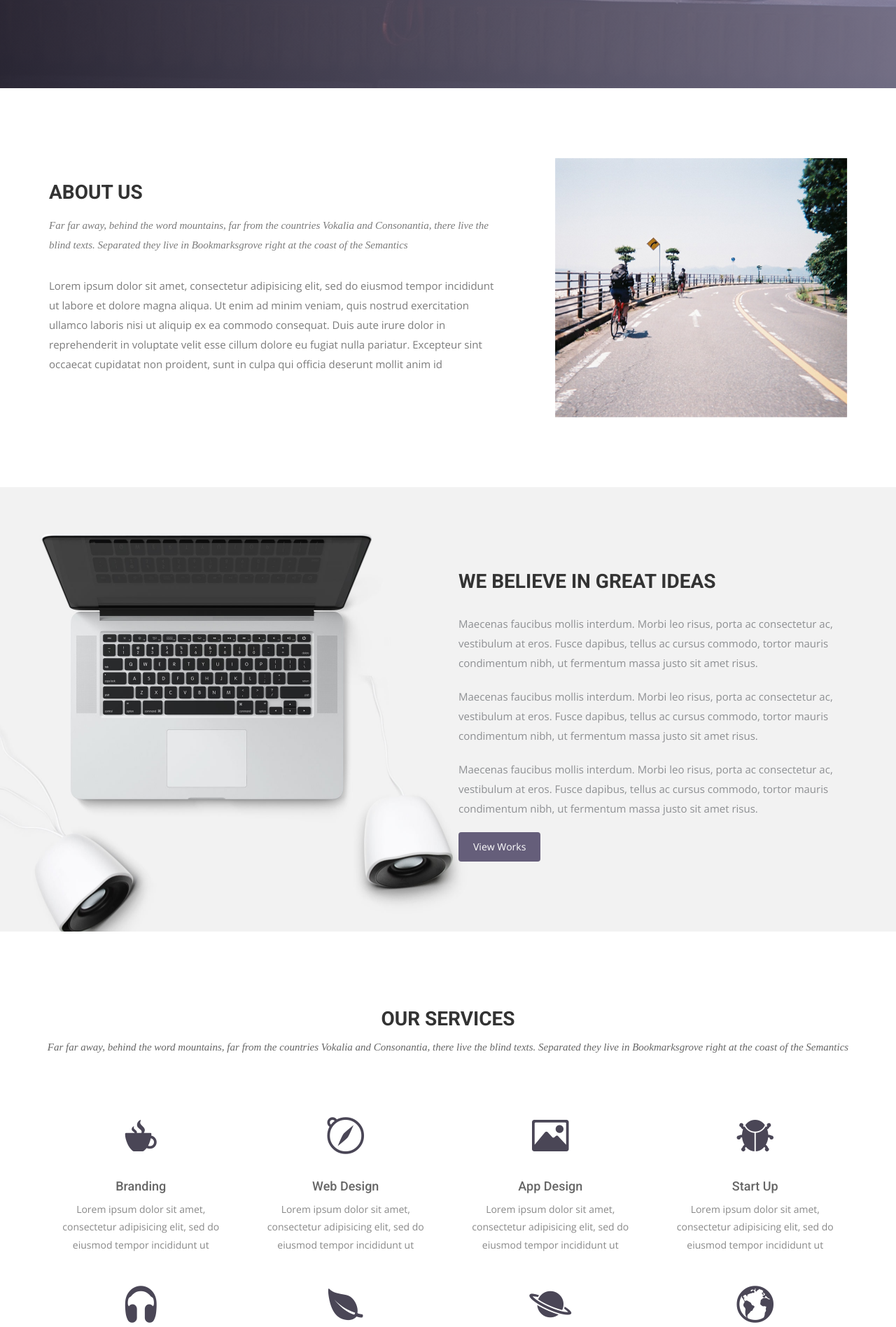
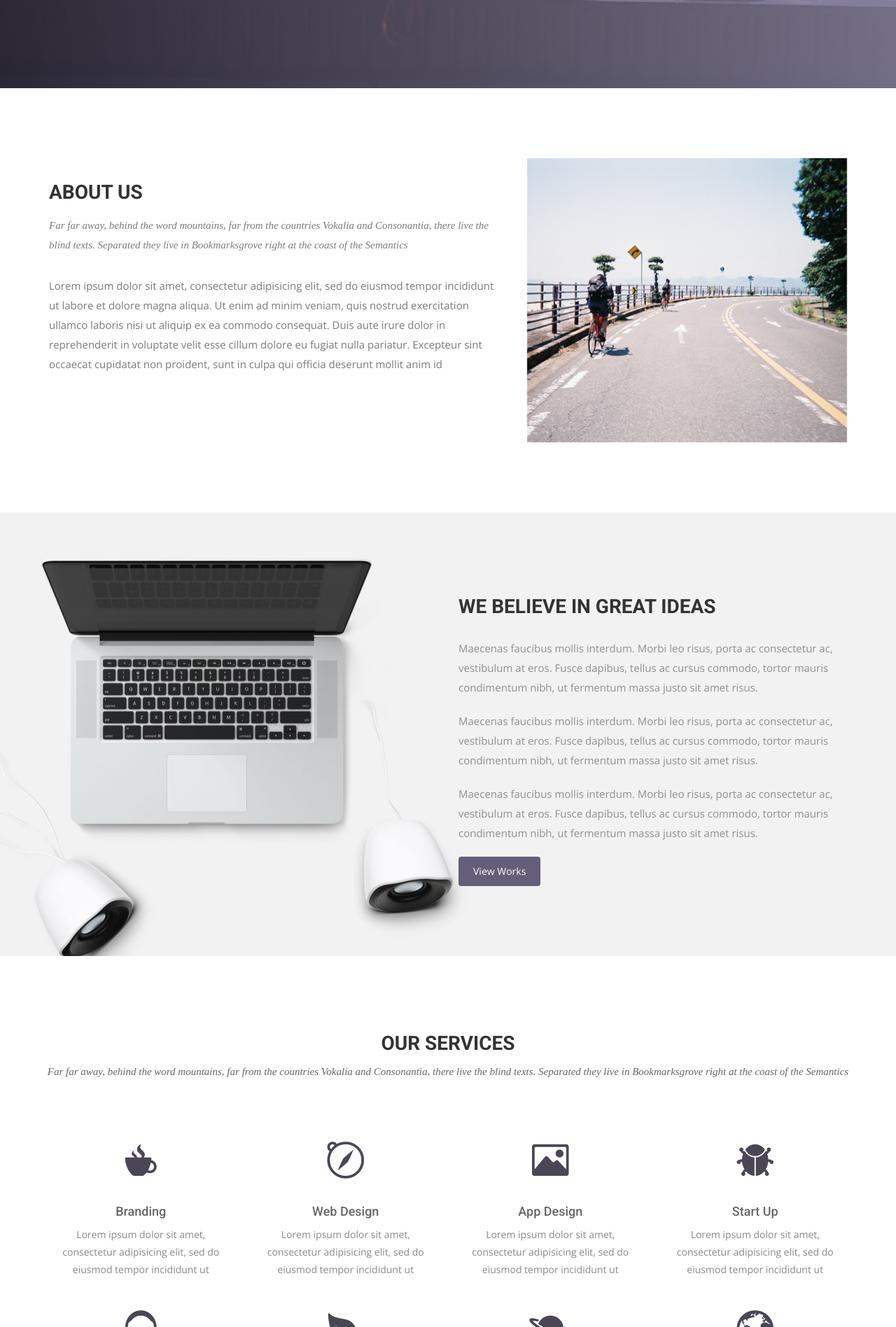
Before and after one commit to YujiKoyano/awaji-groove, a Jekyll site: the page built from index.html, in a window 1280 px wide. Shown: the part 729-2625 px from the top of the page at 70% size. Built offline with Jekyll 4.4.1, drawn with Linux system fonts in a browser that asks for light colours; nearby versions of some CDN libraries; some web fonts are replaced.

Commit message:
remove padding-left

```diff
--- a/css/airspace.css
+++ b/css/airspace.css
@@ -150,7 +150,7 @@ font header .navbar-default .navbar-nav li a:hover {
   padding-top: 20px;
 }
 #intro .block img {
-  padding-left: 40px;
+  /*padding-left: 40px;*/
   width: 100%;
 }
 #intro .section-title {
```
